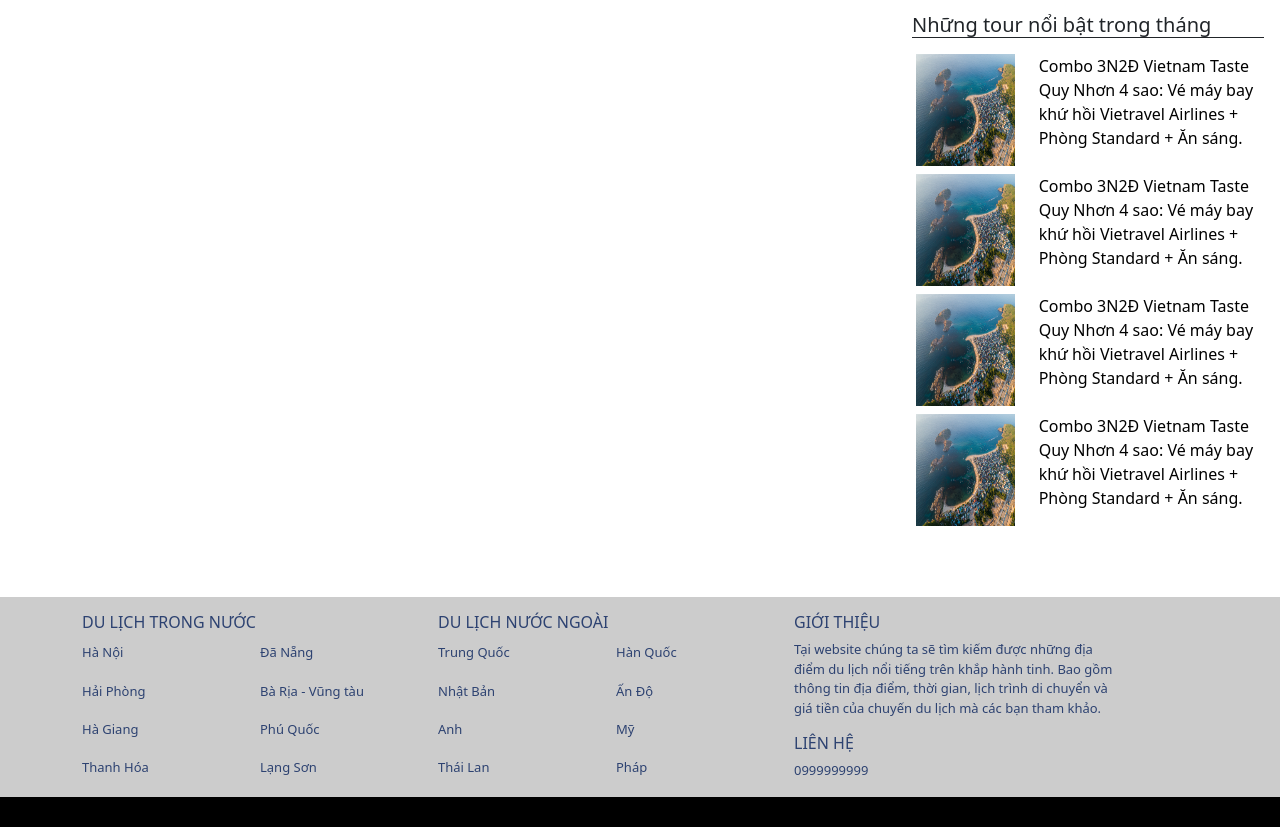
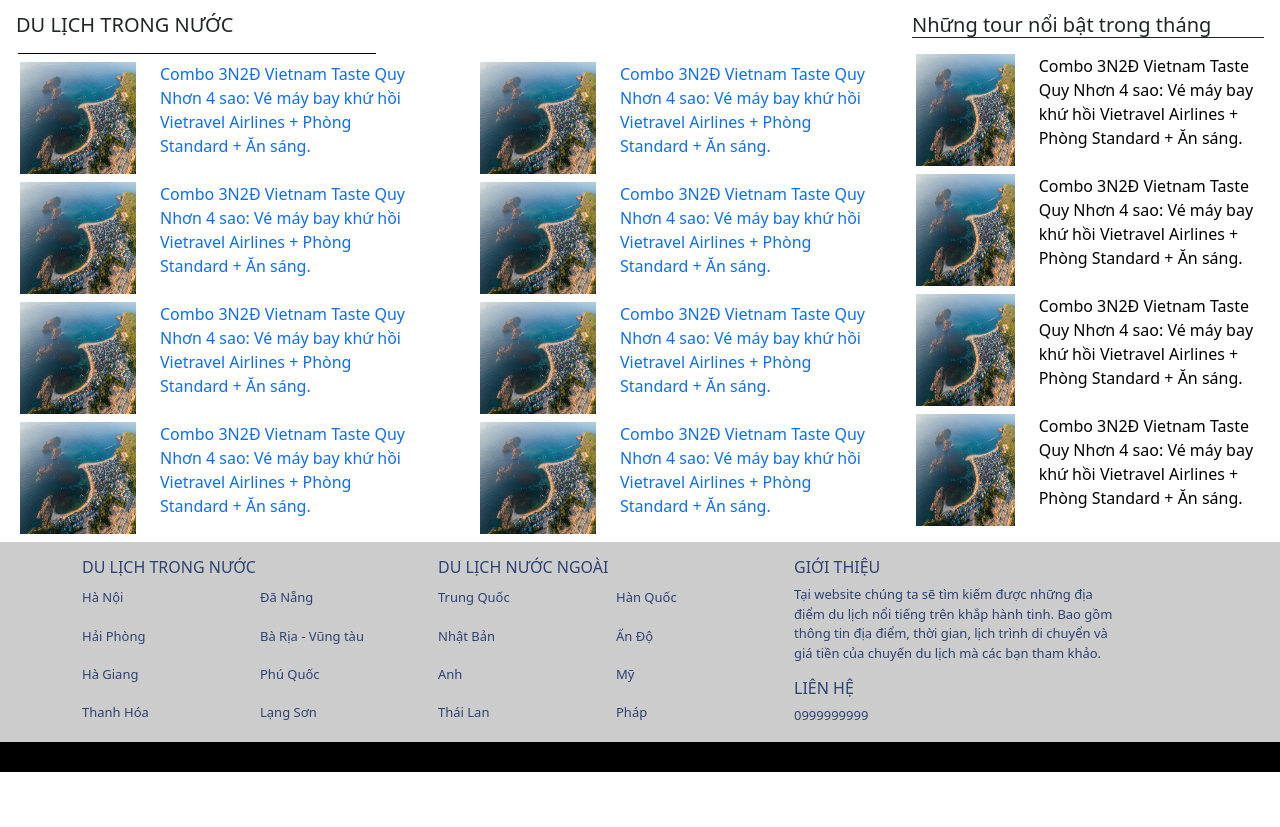
Before and after one commit to trungtashi/castudy-moudule-1, a plain HTML site: page index.html in a window 1280 px wide. Shown: the part 573-1400 px from the top of the page. After the commit the page ends 1345 px from the top, so only its background shows below. Drawn offline with nearby package versions, Linux system fonts and the light colour scheme.

Commit message:
Update giao diện html

```diff
--- a/css/style.css
+++ b/css/style.css
@@ -37,11 +37,9 @@ li {
 }
 section{
     width: 100%;
-    height: 600px;
 }
 aside{
     width: 70%;
-    height: 600px;
     float: left;
 }
 .align-center{
@@ -56,6 +54,15 @@ aside{
 .height-30px{
     height: 30px;
 }
+aside a{
+    text-decoration: none;
+}
+.hr{
+    margin: 0px 0 0 18px;
+    width: 40%;
+    height: 1px;
+    background-color: #000000;
+}
 article{
     width: 30%;
     height: auto;
@@ -69,6 +76,7 @@ article a{
     color: #000000;
 }
 footer{
+    float: left;
     width: 100%;
     background-color: #ccc;
 }
--- a/index.html
+++ b/index.html
@@ -108,7 +108,46 @@
     <section>
         <!-- Aside -->
         <aside>
-
+            <h5 class="m-3">DU LỊCH TRONG NƯỚC</h5>
+            <div class="hr"></div>
+           <div class="row">
+            <div class="col-6">
+                <div class="article row m-2">
+                    <img class="col-4" src="img/quynhon.jpg" alt="Nổi bật 1">
+                    <p class="col-8"><a href="#">Combo 3N2Đ Vietnam Taste Quy Nhơn 4 sao: Vé máy bay khứ hồi Vietravel Airlines + Phòng Standard + Ăn sáng.</a></p>
+                </div>
+                <div class="article row m-2">
+                    <img class="col-4" src="img/quynhon.jpg" alt="Nổi bật 1">
+                    <p class="col-8"><a href="#">Combo 3N2Đ Vietnam Taste Quy Nhơn 4 sao: Vé máy bay khứ hồi Vietravel Airlines + Phòng Standard + Ăn sáng.</a></p>
+                </div>
+                <div class="article row m-2">
+                    <img class="col-4" src="img/quynhon.jpg" alt="Nổi bật 1">
+                    <p class="col-8"><a href="#">Combo 3N2Đ Vietnam Taste Quy Nhơn 4 sao: Vé máy bay khứ hồi Vietravel Airlines + Phòng Standard + Ăn sáng.</a></p>
+                </div>
+                <div class="article row m-2">
+                    <img class="col-4" src="img/quynhon.jpg" alt="Nổi bật 1">
+                    <p class="col-8"><a href="#">Combo 3N2Đ Vietnam Taste Quy Nhơn 4 sao: Vé máy bay khứ hồi Vietravel Airlines + Phòng Standard + Ăn sáng.</a></p>
+                </div>
+            </div>
+                <div class="col-6">
+                    <div class="article row m-2">
+                        <img class="col-4" src="img/quynhon.jpg" alt="Nổi bật 1">
+                        <p class="col-8"><a href="#">Combo 3N2Đ Vietnam Taste Quy Nhơn 4 sao: Vé máy bay khứ hồi Vietravel Airlines + Phòng Standard + Ăn sáng.</a></p>
+                    </div>
+                    <div class="article row m-2">
+                        <img class="col-4" src="img/quynhon.jpg" alt="Nổi bật 1">
+                        <p class="col-8"><a href="#">Combo 3N2Đ Vietnam Taste Quy Nhơn 4 sao: Vé máy bay khứ hồi Vietravel Airlines + Phòng Standard + Ăn sáng.</a></p>
+                    </div>
+                    <div class="article row m-2">
+                        <img class="col-4" src="img/quynhon.jpg" alt="Nổi bật 1">
+                        <p class="col-8"><a href="#">Combo 3N2Đ Vietnam Taste Quy Nhơn 4 sao: Vé máy bay khứ hồi Vietravel Airlines + Phòng Standard + Ăn sáng.</a></p>
+                    </div>
+                    <div class="article row m-2">
+                        <img class="col-4" src="img/quynhon.jpg" alt="Nổi bật 1">
+                        <p class="col-8"><a href="#">Combo 3N2Đ Vietnam Taste Quy Nhơn 4 sao: Vé máy bay khứ hồi Vietravel Airlines + Phòng Standard + Ăn sáng.</a></p>
+                    </div>
+                </div>
+           </div>
         </aside>
         <!-- End aside -->
         <!-- Article -->
```
